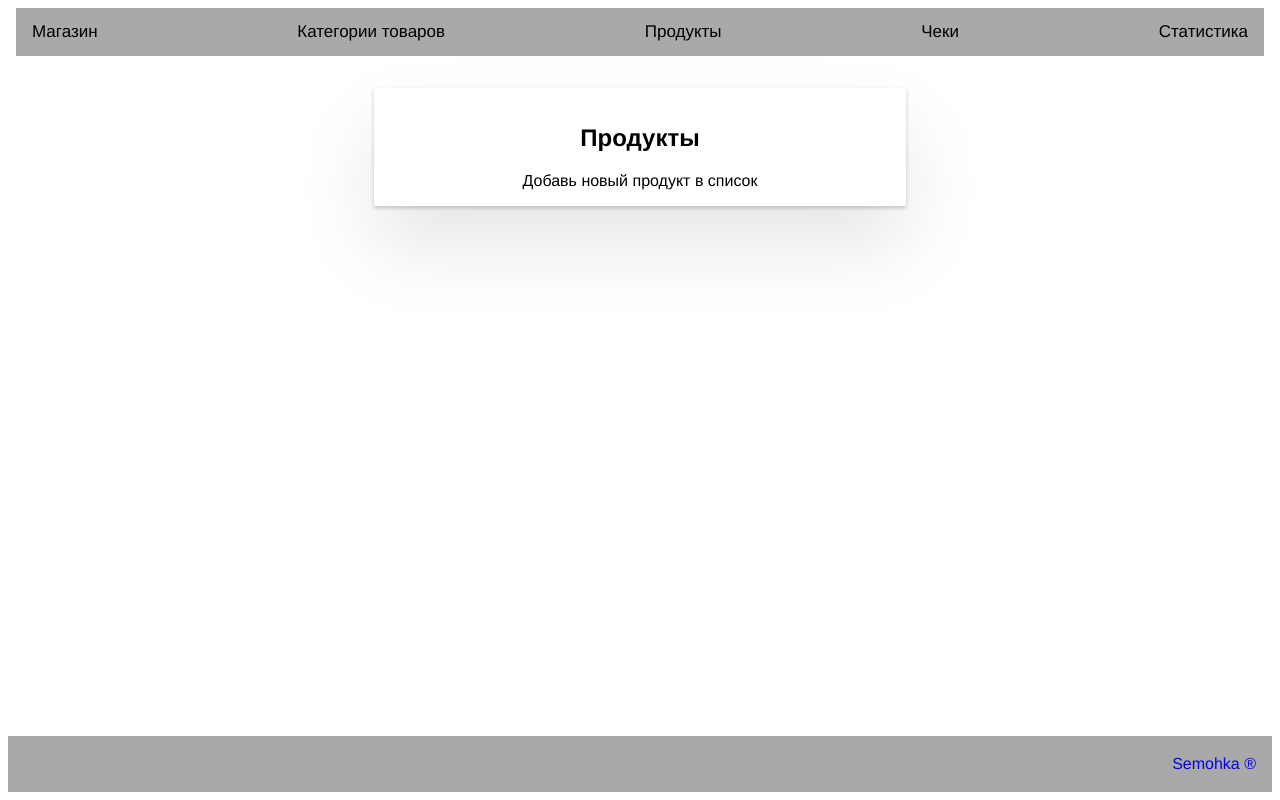
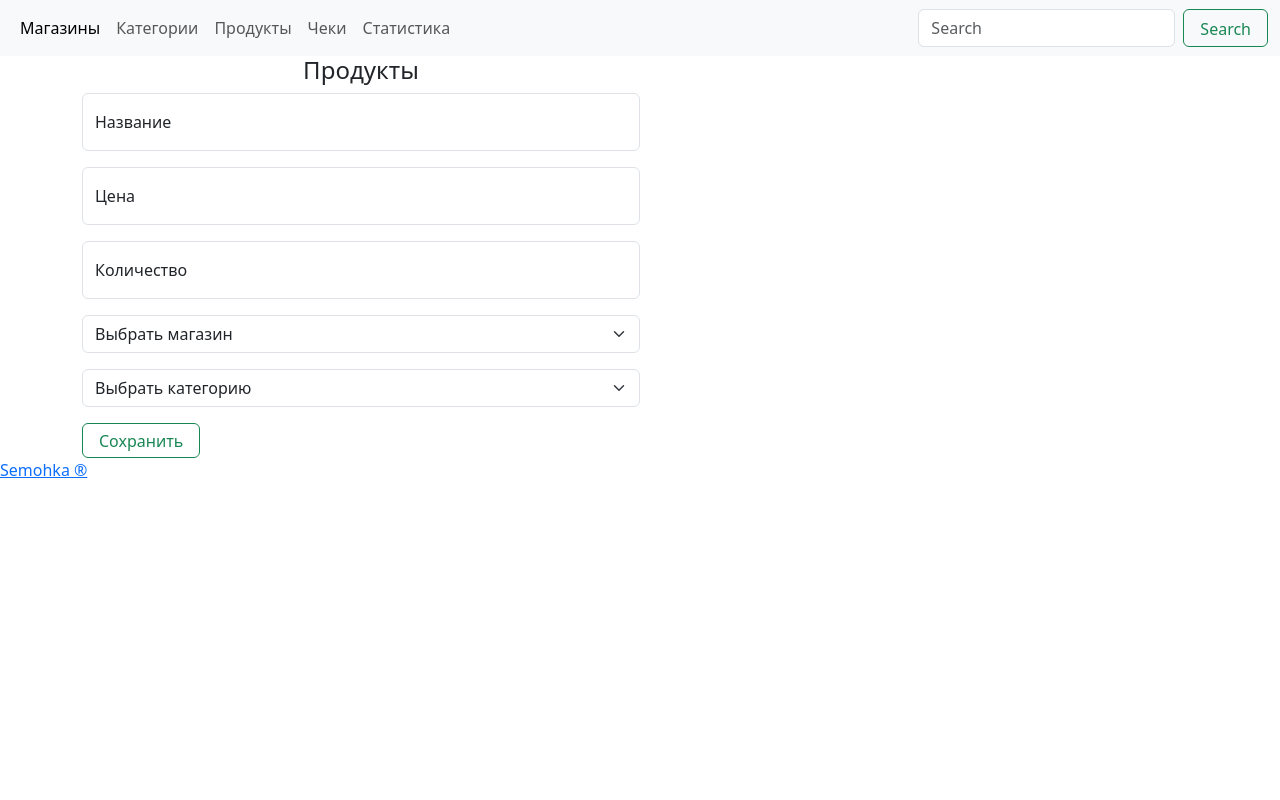
Before and after one commit to semohka/MoneyControlAngular, an Angular app: page /product in a window 1280 px wide. Built offline with nearby package versions, Linux system fonts and the light colour scheme.

Commit message:
Создание формы для продукта Бутстрап Новый навбар

```diff
--- a/package.json
+++ b/package.json
@@ -18,6 +18,7 @@
     "@angular/platform-browser": "^17.3.2",
     "@angular/platform-browser-dynamic": "^17.3.2",
     "@angular/router": "^17.3.2",
+    "bootstrap": "^5.3.3",
     "rxjs": "~7.8.0",
     "tslib": "^2.3.0",
     "zone.js": "~0.14.4"
--- a/src/app/app.component.css
+++ b/src/app/app.component.css
@@ -1,48 +1,48 @@
-.main {
-  max-width: 500px;
-  width: 85%;
-  margin: 2rem auto;
-  padding: 1rem;
-  text-align: center;
-  box-shadow: 0 2px 4px 0 rgba(0, 0, 0, .2), 0 2.5rem 5rem 0 rgba(0, 0, 0, .1);
-}
+/*.main {*/
+/*  max-width: 500px;*/
+/*  width: 85%;*/
+/*  margin: 2rem auto;*/
+/*  padding: 1rem;*/
+/*  text-align: center;*/
+/*  box-shadow: 0 2px 4px 0 rgba(0, 0, 0, .2), 0 2.5rem 5rem 0 rgba(0, 0, 0, .1);*/
+/*}*/
 
-a:link {
-  text-decoration: none;
-}
+/*a:link {*/
+/*  text-decoration: none;*/
+/*}*/
 
-.tablinkFlex {
-  background-color: darkgray;
-  display: flex;
-  justify-content: space-between
-}
+/*.tablinkFlex {*/
+/*  background-color: darkgray;*/
+/*  display: flex;*/
+/*  justify-content: space-between*/
+/*}*/
 
-.tablink {
-  background-color: darkgray;
-  color: black;
-  border: none;
-  cursor: pointer;
-  padding: 14px 16px;
-  font-size: 17px;
-}
+/*.tablink {*/
+/*  background-color: darkgray;*/
+/*  color: black;*/
+/*  border: none;*/
+/*  cursor: pointer;*/
+/*  padding: 14px 16px;*/
+/*  font-size: 17px;*/
+/*}*/
 
-.tablink:hover {
-  background-color: #567c4d;
-}
+/*.tablink:hover {*/
+/*  background-color: #567c4d;*/
+/*}*/
 
-.footer {
-  display: flex;
-  background-color: darkgray;
-  position: absolute;
-  bottom: 0.5em;
-  right: 0.5em;
-  left: 0.5em;
-  height: 3.5rem;
-}
+/*.footer {*/
+/*  display: flex;*/
+/*  background-color: darkgray;*/
+/*  position: absolute;*/
+/*  bottom: 0.5em;*/
+/*  right: 0.5em;*/
+/*  left: 0.5em;*/
+/*  height: 3.5rem;*/
+/*}*/
 
-.link-semohka {
-  display: flex;
-  align-items: center;
-  margin-left: auto;
-  padding: 1em;
-}
+/*.link-semohka {*/
+/*  display: flex;*/
+/*  align-items: center;*/
+/*  margin-left: auto;*/
+/*  padding: 1em;*/
+/*}*/
--- a/src/app/app.component.html
+++ b/src/app/app.component.html
@@ -3,17 +3,42 @@
 </head>
 <body>
 <header>
-  <div class="tablinkFlex">
-    <a class="tablink" routerLink="/shop" id="defaultOpen">Магазин</a>
-    <a class="tablink" routerLink="/category">Категории товаров</a>
-    <a class="tablink" routerLink="/product">Продукты</a>
-    <a class="tablink" routerLink="/receipt">Чеки</a>
-    <a class="tablink" routerLink="/statistic">Статистика</a>
-  </div>
+  <nav class="navbar navbar-expand-lg bg-body-tertiary">
+    <div class="container-fluid">
+      <!--      <a class="navbar-brand" href="#">Navbar</a>-->
+      <!--      <button class="navbar-toggler" type="button" data-bs-toggle="collapse" data-bs-target="#navbarSupportedContent" aria-controls="navbarSupportedContent" aria-expanded="false" aria-label="Toggle navigation">-->
+      <!--        <span class="navbar-toggler-icon"></span>-->
+      <!--      </button>-->
+      <div class="collapse navbar-collapse" id="navbarSupportedContent">
+        <ul class="navbar-nav me-auto mb-2 mb-lg-0">
+          <li class="nav-item">
+            <a class="nav-link active" aria-current="page" href="/shop">Магазины</a>
+          </li>
+          <li class="nav-item">
+            <a class="nav-link" href="/category">Категории</a>
+          </li>
+          <li class="nav-item">
+            <a class="nav-link" href="/product">Продукты</a>
+          </li>
+          <li class="nav-item">
+            <a class="nav-link" href="/receipt">Чеки</a>
+          </li>
+          <li class="nav-item">
+            <a class="nav-link" href="/statistic">Статистика</a>
+          </li>
+        </ul>
+        <form class="d-flex" role="search">
+          <input class="form-control me-2" type="search" placeholder="Search" aria-label="Search">
+          <button class="btn btn-outline-success" type="submit">Search</button>
+        </form>
+      </div>
+    </div>
+  </nav>
+
 </header>
 
 
-<div class="main">
+<div class="container">
   <router-outlet></router-outlet>
 </div>
 
--- a/src/app/category/category.component.html
+++ b/src/app/category/category.component.html
@@ -19,3 +19,5 @@ newCategory.value = ''">Добавить
     <button class="btn btn-warn">Удалить</button>
   </li>
 </ol>
+
+<button type="button" class="btn btn-danger">Danger</button>
--- a/src/app/product/product.component.html
+++ b/src/app/product/product.component.html
@@ -1,9 +1,28 @@
-<h2>Продукты</h2>
-<label>Добавь новый продукт в список</label>
-
-<!--<input-->
-<!--  #newProduct-->
-<!--  placeholder="Название &#9997;"-->
-<!--  (keyup.enter)="addProduct(newProduct.value); newProduct.value = ''"-->
-<!--  class="lg-text-input"-->
-<!--/>-->
+<div class="col-md-6">
+  <h4 class="text-center">Продукты</h4>
+  <div class="form-floating mb-3">
+    <input type="text" class="form-control" id="floatingTitle" placeholder="">
+    <label for="floatingTitle">Название</label>
+  </div>
+  <div class="form-floating mb-3">
+    <input type="text" class="form-control" id="floatingPrice" placeholder="">
+    <label for="floatingPrice">Цена</label>
+  </div>
+  <div class="form-floating mb-3">
+    <input type="text" class="form-control" id="floatingCount" placeholder="">
+    <label for="floatingCount">Количество</label>
+  </div>
+  <select class="form-select mb-3" aria-label="Default select example">
+    <option selected>Выбрать магазин</option>
+    <option value="1">ВкусВилл</option>
+    <option value="2">Лента</option>
+    <option value="3">Дикси</option>
+  </select>
+  <select class="form-select mb-3" aria-label="Default select example">
+    <option selected>Выбрать категорию</option>
+    <option value="1">Бакалея</option>
+    <option value="2">Мясная гастрономия</option>
+    <option value="3">Напитки</option>
+  </select>
+  <button type="button" class="btn btn-outline-success">Сохранить</button>
+</div>
--- a/src/index.html
+++ b/src/index.html
@@ -8,6 +8,6 @@
   <link rel="icon" type="image/x-icon" href="favicon.ico">
 </head>
 <body>
-  <app-root></app-root>
+<app-root></app-root>
 </body>
 </html>
--- a/src/styles.css
+++ b/src/styles.css
@@ -1,6 +1,4 @@
-body {
-  font-family: Helvetica, Arial, sans-serif;
-}
+@import "bootstrap";
 
 .btn-wrapper {
   /* flexbox */
```
Also changed, not shown: 1 other file (tests, documents, lock files or other folders).
